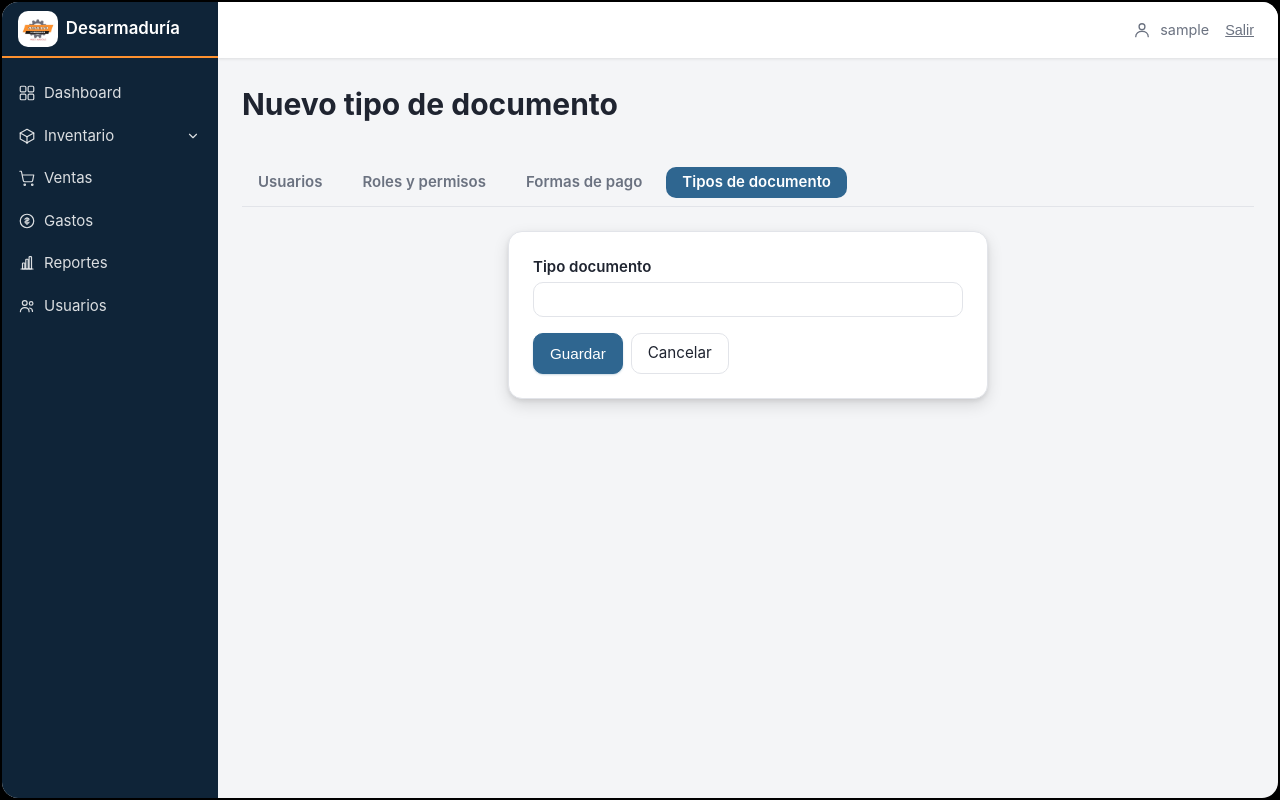
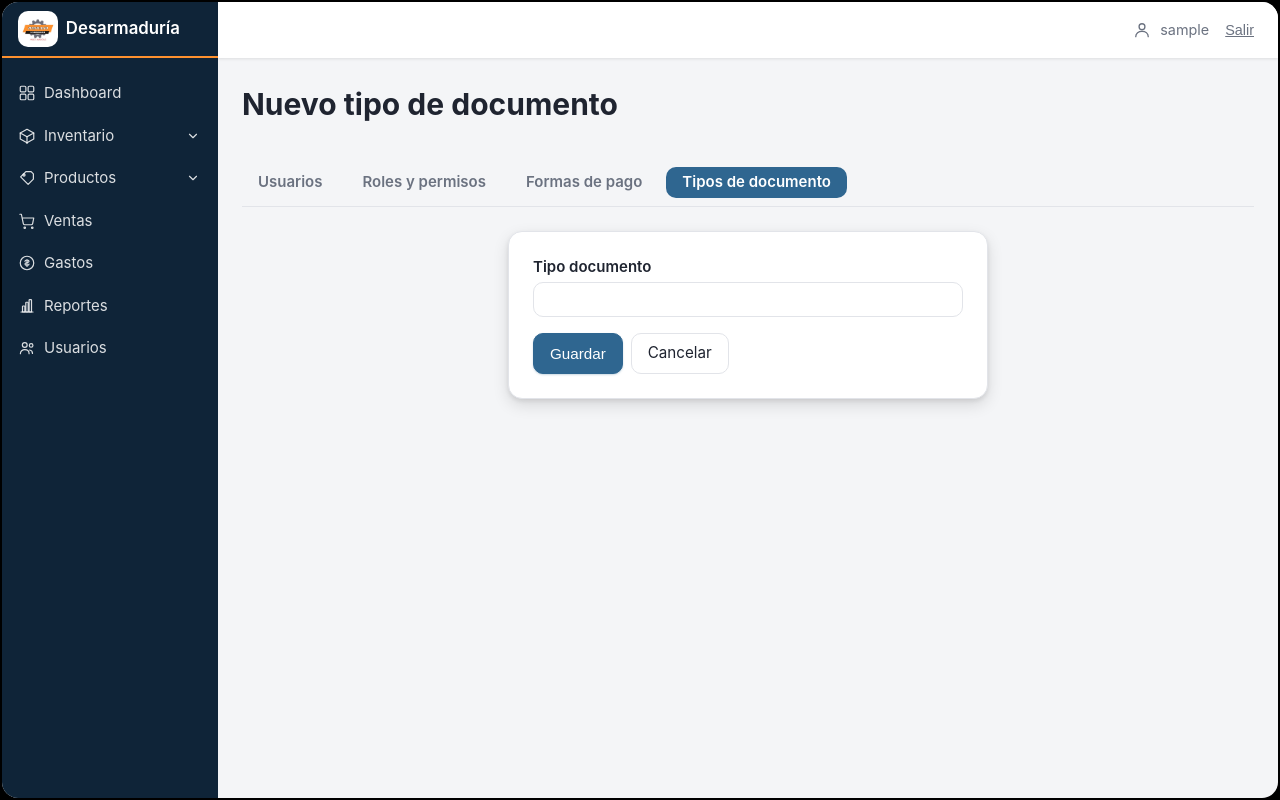
Before and after one commit to Rmoya100/Desarmaduria, a Django app: page /usuarios/documentos/nuevo/ in a window 1280 px wide. Run offline with Django 5.2, Linux system fonts and the light colour scheme; the visitor is signed in with stand-in values (Sample User, id 1).

Commit message:
Restaurar el menu lateral de Productos que se perdio en el merge
El merge de origin/main se resolvio quedandose con el submenu de main y
dejo los accesos de Productos (Listado / Edicion masiva / Importar-
Exportar) solo como botones del listado. Se devuelve el grupo "Productos"
al sidebar, ahora como <details> desplegable (mismo patron que el grupo
Inventario tras "mejora submenu inventario").

- base.html: Inventario queda con Existencias + Inventario valorizado;
  Productos vuelve como su propio <details> con Listado, Edicion masiva
  e Importar / Exportar.
- tests.py (SidebarSubmenuTests): el sidebar ahora tiene 2 <details> y
  5 nav-sublink.

18 tests locales + 22 de inventario/tests.py OK.

Co-Authored-By: Claude Sonnet 5 <noreply@anthropic.com>

```diff
--- a/templates/base.html
+++ b/templates/base.html
@@ -64,9 +64,9 @@
                         sin JavaScript, y responde a teclado. El atributo `open` deja
                         el submenu desplegado al entrar a una pagina de Inventario.
                     {% endcomment %}
-                    <details class="nav-group"{% if request.resolver_match.url_name == 'inventario_visualizacion' or request.resolver_match.url_name == 'inventario_valorizado' or request.resolver_match.url_name == 'productos_lista' or request.resolver_match.url_name == 'producto_crear' or request.resolver_match.url_name == 'producto_editar' %} open{% endif %}>
+                    <details class="nav-group"{% if request.resolver_match.url_name == 'inventario_visualizacion' or request.resolver_match.url_name == 'inventario_valorizado' %} open{% endif %}>
                         <summary
-                            class="nav-link nav-link--parent{% if request.resolver_match.url_name == 'inventario_visualizacion' or request.resolver_match.url_name == 'inventario_valorizado' or request.resolver_match.url_name == 'productos_lista' or request.resolver_match.url_name == 'producto_crear' or request.resolver_match.url_name == 'producto_editar' %} active{% endif %}"
+                            class="nav-link nav-link--parent{% if request.resolver_match.url_name == 'inventario_visualizacion' or request.resolver_match.url_name == 'inventario_valorizado' %} active{% endif %}"
                         >
                             <svg viewBox="0 0 24 24" fill="none" stroke="currentColor" stroke-width="1.6" stroke-linecap="round" stroke-linejoin="round" aria-hidden="true">
                                 <path d="M21 8l-9-5-9 5 9 5 9-5z"></path>
@@ -85,9 +85,31 @@
                         <ul class="nav-submenu">
                             <li><a href="{% url 'inventario_visualizacion' %}" class="nav-sublink{% if request.resolver_match.url_name == 'inventario_visualizacion' %} active{% endif %}">Existencias</a></li>
                             <li><a href="{% url 'inventario_valorizado' %}" class="nav-sublink{% if request.resolver_match.url_name == 'inventario_valorizado' %} active{% endif %}">Inventario valorizado</a></li>
-                            <li><a href="{% url 'productos_lista' %}" class="nav-sublink{% if request.resolver_match.url_name == 'productos_lista' or request.resolver_match.url_name == 'producto_editar' %} active{% endif %}">Productos</a></li>
                         </ul>
                     </details>
+                </li>
+                <li>
+                    {% with seccion_productos='productos_lista producto_crear producto_editar productos_edicion_masiva productos_importar' %}
+                    <details class="nav-group"{% if request.resolver_match.url_name in seccion_productos.split %} open{% endif %}>
+                        <summary
+                            class="nav-link nav-link--parent{% if request.resolver_match.url_name in seccion_productos.split %} active{% endif %}"
+                        >
+                            <svg viewBox="0 0 24 24" fill="none" stroke="currentColor" stroke-width="1.6" stroke-linecap="round" stroke-linejoin="round" aria-hidden="true">
+                                <path d="M3.5 10.5 10.5 3.5h7l3 3v7l-7 7-10-10z"></path>
+                                <circle cx="8" cy="8" r="1.4"></circle>
+                            </svg>
+                            <span>Productos</span>
+                            <svg class="nav-link__chevron" viewBox="0 0 24 24" fill="none" stroke="currentColor" stroke-width="2" stroke-linecap="round" stroke-linejoin="round" aria-hidden="true">
+                                <path d="M6 9l6 6 6-6"></path>
+                            </svg>
+                        </summary>
+                        <ul class="nav-submenu">
+                            <li><a href="{% url 'productos_lista' %}" class="nav-sublink{% if request.resolver_match.url_name == 'productos_lista' or request.resolver_match.url_name == 'producto_crear' or request.resolver_match.url_name == 'producto_editar' %} active{% endif %}">Listado</a></li>
+                            <li><a href="{% url 'productos_edicion_masiva' %}" class="nav-sublink{% if request.resolver_match.url_name == 'productos_edicion_masiva' %} active{% endif %}">Edición masiva</a></li>
+                            <li><a href="{% url 'productos_importar' %}" class="nav-sublink{% if request.resolver_match.url_name == 'productos_importar' %} active{% endif %}">Importar / Exportar</a></li>
+                        </ul>
+                    </details>
+                    {% endwith %}
                 </li>
                 {% if request.user|tiene_permiso:"ventas:ver" %}
                 <li>
```
Also changed, not shown: inventario/tests.py (+5 -6 lines).
